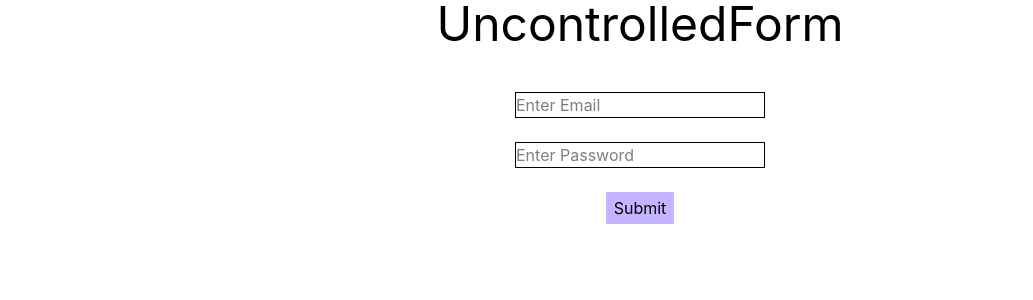
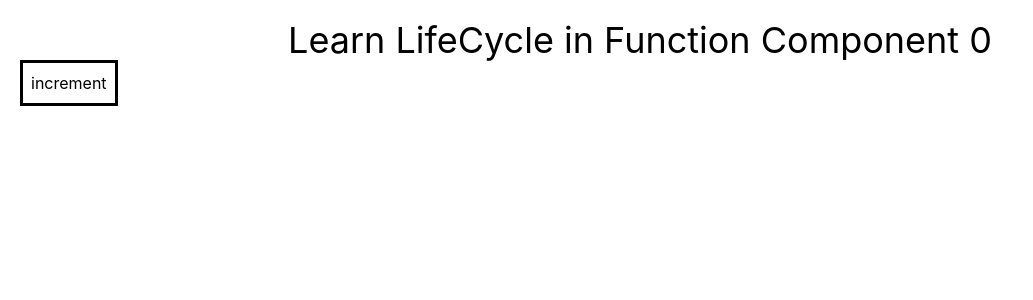
Before and after one commit to Surbhirawat5/React-QSP, a React (Vite) app: page / in a window 1280 px wide. Shown: the top 300 px of the page, without its empty margins (0-1033 px from the left). Built offline with nearby package versions, Linux system fonts and the light colour scheme.

Commit message:
lifeCycle

```diff
--- /dev/null
+++ b/src/AllTopics/11_Life_Cycle/LifeCycleInCbc.jsx
@@ -0,0 +1,43 @@
+import React, {Component} from "react";
+
+export default class LifeCycleInCbc extends Component {
+    constructor() {
+        super();
+        console.log("I am Constructor");
+        this.state = {count : 0};
+    }
+
+    increment = () => {
+        this.setState((prev) => ({count: prev.count+1}));
+    };
+
+    componentDidMount(){
+        console.log("Component mounted successfully");
+        this.id =  setInterval(() => {
+            console.log("API call");
+        }, 2000);
+    }
+
+    componentDidUpdate(){
+        console.log("component Updated successfully");
+    }
+
+    componentWillUnmount(){
+        console.log("component Unmounted 👋");
+        clearInterval(this.id)
+    }
+
+    render(){
+        console.log("I am Render");
+
+        return (
+        <div className="p-5">
+          <h1 className="text-center text-4xl">
+            Learn Life Cycle of a component {this.state.count}
+           </h1>
+
+           <button className="border" onClick={this.increment}>incre</button>
+        </div>
+        );
+    }
+}
--- /dev/null
+++ b/src/AllTopics/11_Life_Cycle/LifeCycleInFbc.jsx
@@ -0,0 +1,41 @@
+import {useEffect, useRef, useState} from 'react'
+
+const LifeCycleInFbc = () => {
+
+    const [count, setCount] = useState(0);
+    const initialRender = useRef(true);    // {current : true}
+
+    useEffect(() => {
+        console.log("Component Mounted");
+        let id = setInterval(()=>{
+            console.log("API CALL");
+            }, 1500);
+
+        return () => {
+            console.log("Component Unmounted 👋");
+            clearInterval(id)
+        };
+    }, []);
+
+    useEffect (() => {
+        if (initialRender.current) {
+            initialRender.current = false;
+            return;
+        }
+
+        console.log("Component updated");
+    }, [count]);
+
+
+  return (
+    <div className='p-5'>
+        <h1 className='text-center text-4xl'>
+            Learn LifeCycle in Function Component {count}
+        </h1>
+
+        <button onClick={() => setCount((prev) => prev + 1)}  className='p-2 border-3'>increment</button>
+    </div>
+  );
+};
+
+export default LifeCycleInFbc;
--- a/src/App.jsx
+++ b/src/App.jsx
@@ -42,8 +42,16 @@ import TodoContextProvider from "./TodoApp/TodoContextProvider";
 import ReactCss from "./AllTopics/09_ReactCss/ReactCss";
 import TailwindPractice1 from "./AllTopics/10_TailwindCss/TailwindPractice1";
 import UncontrolledForm from "./AllTopics/08_Forms/UncontrolledForm";
+import LifeCycleInCbc from "./AllTopics/11_Life_Cycle/LifeCycleInCBC";
+import { useState } from "react";
+import LifeCycleInFbc from "./AllTopics/11_Life_Cycle/LifeCycleInFbc";
 
 const App = () => {
+
+  const [toggle, setToggle] = useState(false);
+  const handleToggle = () => setToggle((prev) => !prev);
+
+
   return (
     <>
       {/* <FunctionBased/>
@@ -90,7 +98,16 @@ const App = () => {
       {/* <ReactCss/> */}
 
       {/* <TailwindPractice1/> */}
-      <UncontrolledForm/>
+
+      {/* <UncontrolledForm/> */}
+
+
+      {/* <button onClick={handleToggle}>toggle me</button>
+      {toggle && <LifeCycleInCbc/>} */}
+
+
+      <LifeCycleInFbc/>
+
     </>
   );
 };
```
